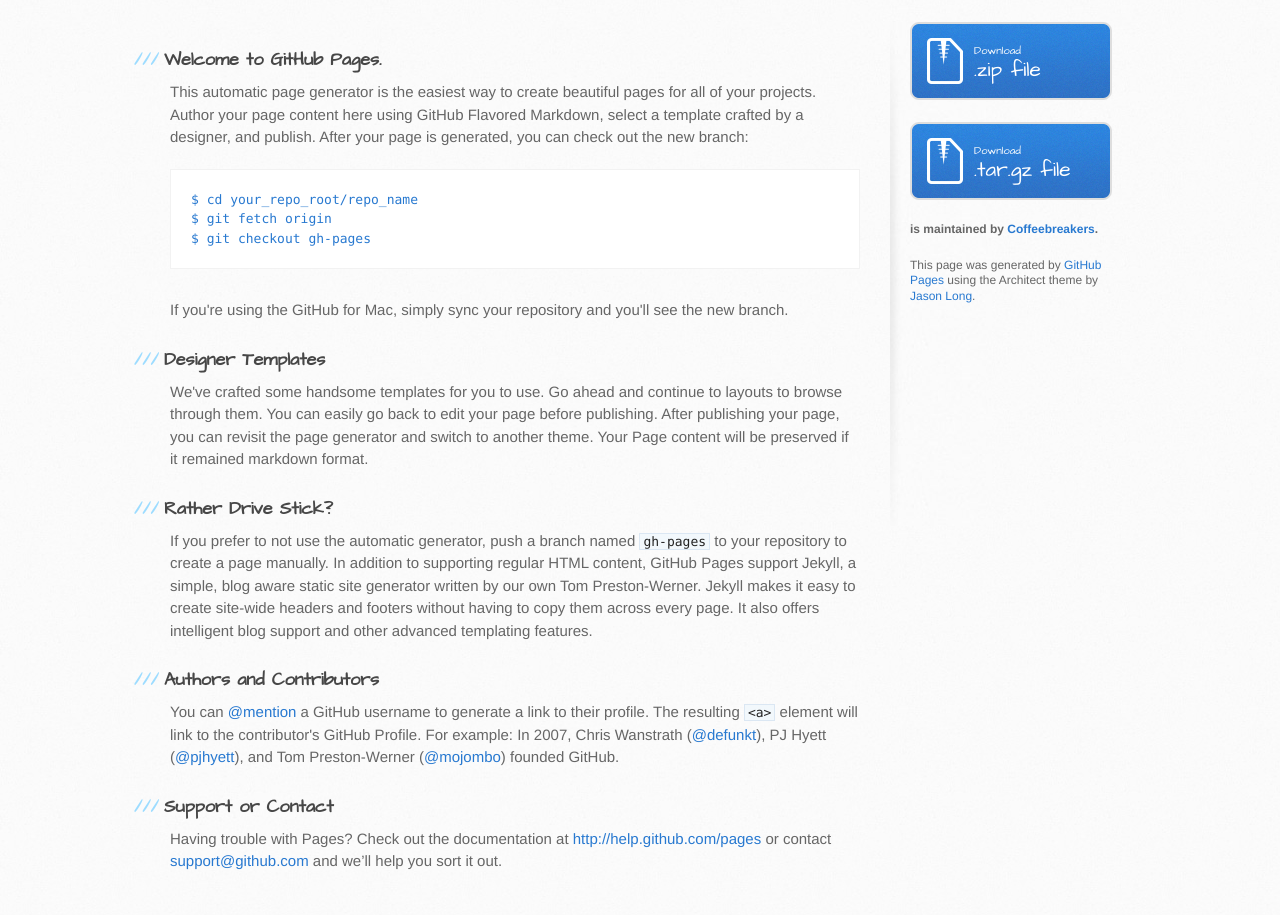
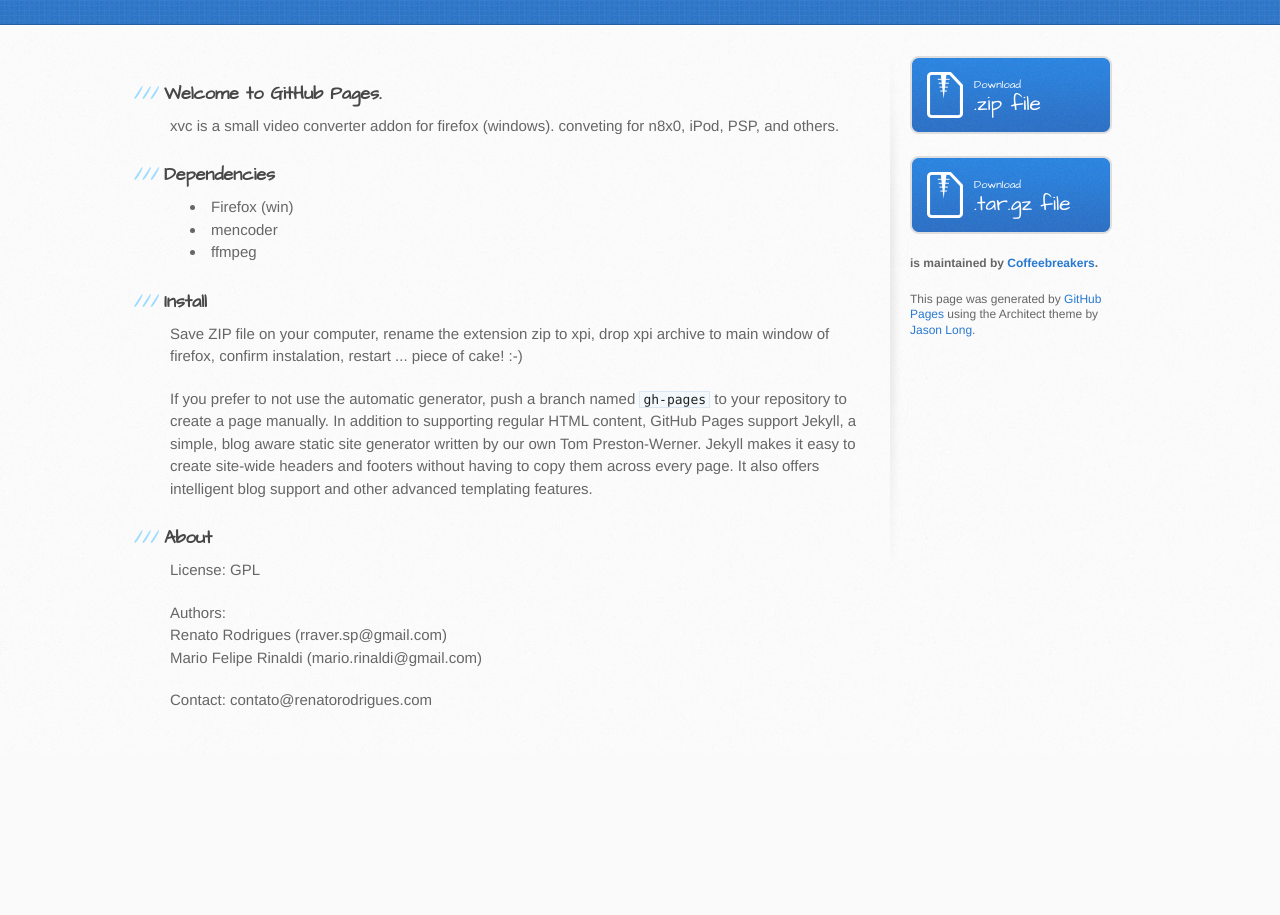
Before and after one commit to Coffeebreakers/xvc, a plain HTML site: page index.html in a window 1280 px wide. Shown: the part 210-1125 px from the top of the page. After the commit the page ends 964 px from the top, so only its background shows below. Drawn offline with Linux system fonts and the light colour scheme.

Commit message:
Update gh-pages

```diff
--- a/index.html
+++ b/index.html
@@ -33,7 +33,7 @@
     <header>
       <div class="inner">
         <h1>Xvc</h1>
-        <h2>xvc</h2>
+        <h2>xvc is a small video converter addon for firefox (windows).</h2>
         <a href="https://github.com/Coffeebreakers/xvc" class="button"><small>View project on</small>GitHub</a>
       </div>
     </header>
@@ -43,30 +43,37 @@
         <section id="main-content">
           <h3>Welcome to GitHub Pages.</h3>
 
-<p>This automatic page generator is the easiest way to create beautiful pages for all of your projects. Author your page content here using GitHub Flavored Markdown, select a template crafted by a designer, and publish. After your page is generated, you can check out the new branch:</p>
+<p> xvc is a small video converter addon for firefox (windows). conveting for n8x0, iPod, PSP, and others.</p>
 
-<pre><code>$ cd your_repo_root/repo_name
-$ git fetch origin
-$ git checkout gh-pages
-</code></pre>
 
-<p>If you're using the GitHub for Mac, simply sync your repository and you'll see the new branch.</p>
 
-<h3>Designer Templates</h3>
+<h3>Dependencies</h3>
+<ul>
+<li>Firefox (win)</li>
+<li>mencoder</li>
+<li>ffmpeg</li>
+</ul>
 
-<p>We've crafted some handsome templates for you to use. Go ahead and continue to layouts to browse through them. You can easily go back to edit your page before publishing. After publishing your page, you can revisit the page generator and switch to another theme. Your Page content will be preserved if it remained markdown format.</p>
+<h3>Install</h3>
 
-<h3>Rather Drive Stick?</h3>
+<p>Save ZIP file on your computer, rename the extension zip to xpi, drop xpi archive to main window of firefox, confirm instalation, restart ... piece of cake! :-)</p>
+
 
 <p>If you prefer to not use the automatic generator, push a branch named <code>gh-pages</code> to your repository to create a page manually. In addition to supporting regular HTML content, GitHub Pages support Jekyll, a simple, blog aware static site generator written by our own Tom Preston-Werner. Jekyll makes it easy to create site-wide headers and footers without having to copy them across every page. It also offers intelligent blog support and other advanced templating features.</p>
 
-<h3>Authors and Contributors</h3>
+<h3>About</h3>
 
-<p>You can <a href="https://github.com/blog/821" class="user-mention">@mention</a> a GitHub username to generate a link to their profile. The resulting <code>&lt;a&gt;</code> element will link to the contributor's GitHub Profile. For example: In 2007, Chris Wanstrath (<a href="https://github.com/defunkt" class="user-mention">@defunkt</a>), PJ Hyett (<a href="https://github.com/pjhyett" class="user-mention">@pjhyett</a>), and Tom Preston-Werner (<a href="https://github.com/mojombo" class="user-mention">@mojombo</a>) founded GitHub.</p>
+<p>License: GPL</p>
 
-<h3>Support or Contact</h3>
 
-<p>Having trouble with Pages? Check out the documentation at <a href="http://help.github.com/pages">http://help.github.com/pages</a> or contact <a href="mailto:support@github.com">support@github.com</a> and we’ll help you sort it out.</p>
+<p>
+Authors: <br/>
+
+Renato Rodrigues (rraver.sp@gmail.com) <br/>
+Mario Felipe Rinaldi (mario.rinaldi@gmail.com)
+</p>
+
+<p>Contact: contato@renatorodrigues.com</p>
         </section>
 
         <aside id="sidebar">
```
